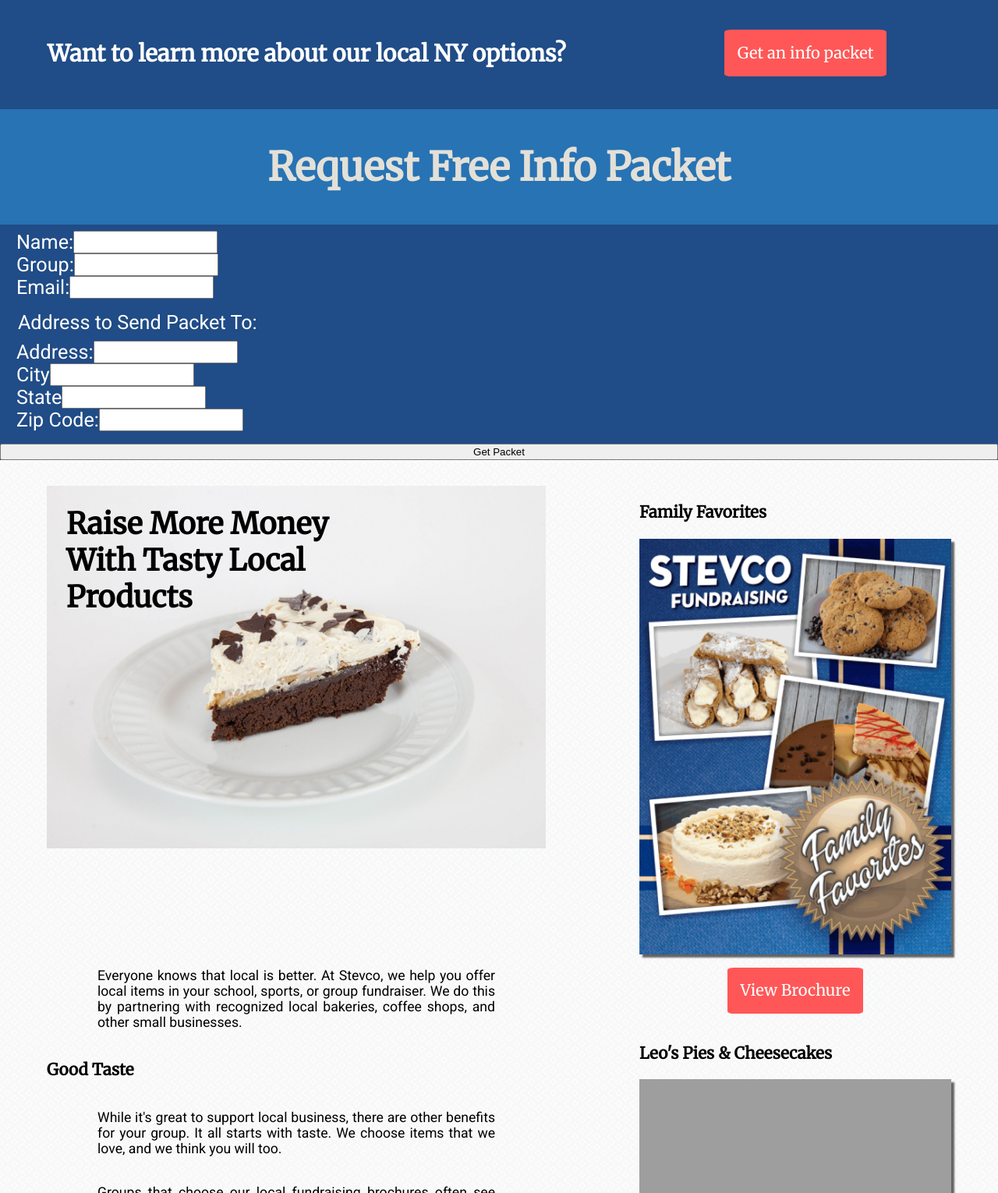
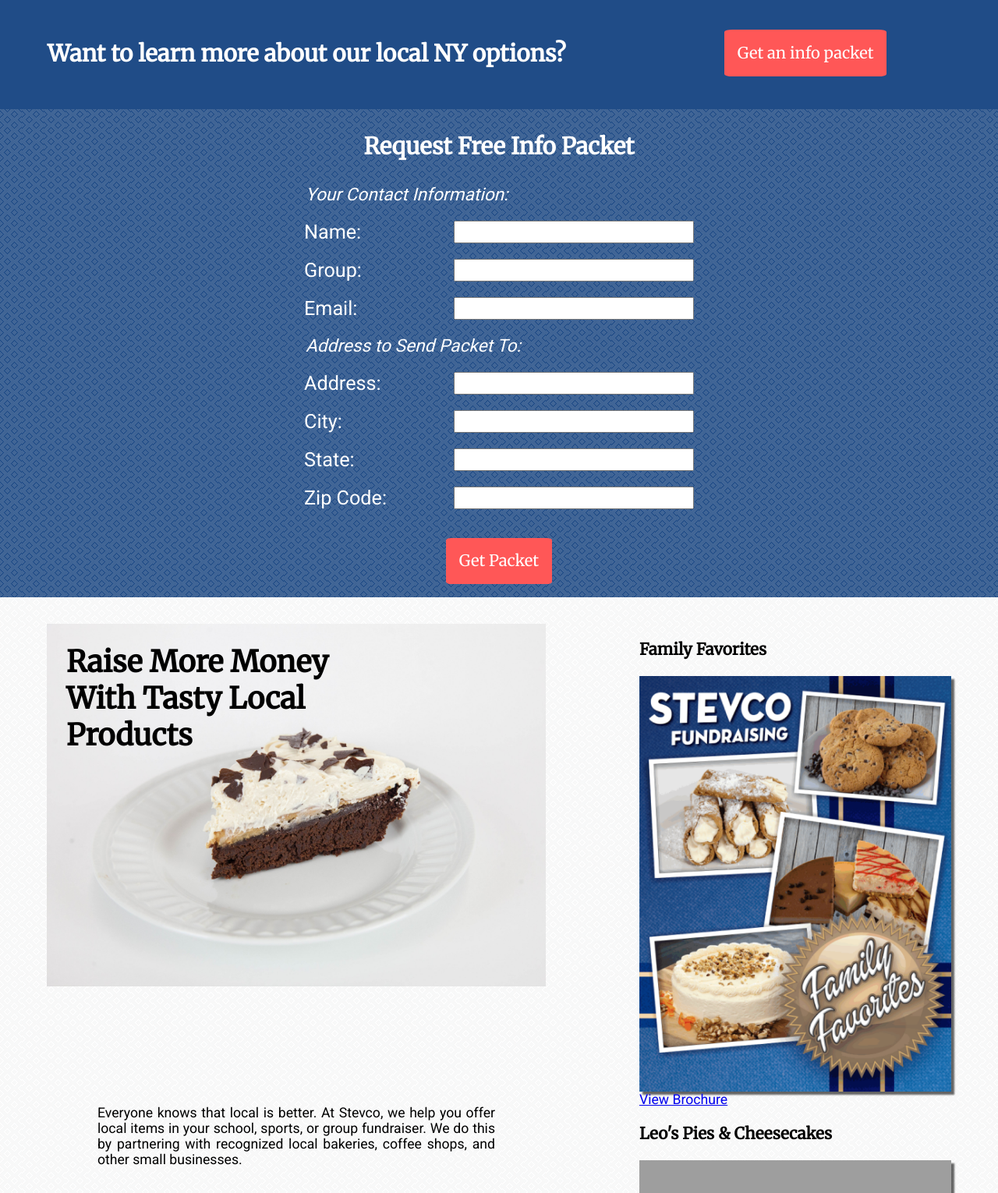
Before and after one commit to bradfordshimp/stevco, a PHP site: page / in a window 1280 px wide, after a click on "Get an info packet". Shown: the part 390-1920 px from the top of the page at 78% size. Run offline with PHP 8.4, Linux system fonts and the light colour scheme; grey boxes are pictures that could not be loaded.

Commit message:
Prettified form and started to organize css

```diff
--- a/css/style.css
+++ b/css/style.css
@@ -8,6 +8,31 @@
 #9F713F Sienna
 #ff5757 Heart
 */
+
+/* -- Elements -- */
+
+.big-button {
+    display: block;
+    align-self: center;
+    background-color: #ff5757;
+    color: white;
+    padding: 1rem;
+    font-size: 1.2rem;
+    border-radius: 5%;
+    font-family: 'Merriweather', serif;
+    text-decoration: none;
+    margin: 1rem;
+}
+
+.bowtie {
+    width: 30px;
+}
+
+.brochuresmall {
+    width: 400px;
+    box-shadow: 4px 4px 2px rgba(0, 0, 0, .6);
+}
+
 
 /* -- Flex -- */
 
@@ -20,18 +45,45 @@
     display: flex;
     flex-direction: column;
     justify-content: space-between;
+}
 
+.flex-column-center {
+    display: flex;
+    flex-direction: column;
+    justify-content: center;
+    align-items: center;
 }
+
+
 
 .flexarticle {
     display: flex;
     flex-direction: column;
 }
 
+.spacebetween {
+    justify-content: space-between;
+}
+
+
+
 /* -- Form -- */
+
+button {
+    max-width: 200px;
+    margin: 10px 0;
+    border: none;
+}
 
 fieldset {
     border: none;
+    width: 100%;
+    padding: 10px 10px;
+}
+
+form {
+    max-width: 500px;
+    margin: auto;
 }
 
 #form-top {
@@ -42,9 +94,20 @@
     display: block;
 }
 
+input {
+    width: 300px;
+}
 
+legend {
+    font-size: 90%;
+    font-style: italic;
+}
 
-/* -- Main Elements -- */
+/* -- Padding, Margins and Alignment -- */
+
+.align-right {
+    text-align: right;
+}
 
 article,
 aside {
@@ -52,6 +115,8 @@
     padding: 1rem;
 
 }
+
+/* -- Main Elements -- */
 
 article header {
     background-color: inherit;
@@ -72,40 +137,25 @@
     color: inherit;
 }
 
-.bigbutton {
-    display: block;
-    align-self: center;
-    background-color: #ff5757;
-    color: white;
-    padding: 1rem;
-    font-size: 1.2rem;
-    border-radius: 5%;
-    font-family: 'Merriweather', serif;
-    text-decoration: none;
-    margin: 1rem;
+.border {
+    border: 5px solid black;
 }
 
-.bowtie {
-    width: 30px;
-}
+
 .boxheader {
     font-size: 2rem;
 }
 
-.brochuresmall {
-    width: 400px;
-    box-shadow: 4px 4px 2px rgba(0, 0, 0, .6);
-}
+
 
 /*.brochuresmall:hover {
     transform: scale(1.4, 1.4);
 }*/
 
 
-header {
+.bright-blue {
     background-color: #2773B4;
-    display: flex;
-    flex-direction: column;
+
 }
 
 header h1 {
@@ -200,6 +250,10 @@
     text-align: justify;
 }
 
+.pad-vert {
+    padding: 10px 0;
+}
+
 #pbpie {
     background-image: url("../images/pie.jpg");
     height: 600px;
@@ -211,7 +265,7 @@
     justify-content: space-between;
 }
 
-#texture {
+.texture {
     background-image: url("../images/back-pattern.png");
 }
 
--- a/index.html
+++ b/index.html
@@ -22,7 +22,7 @@
                 <li><a href="#"> Get Started </a></li>
             </ul>
         </nav>
-        <section class="flex spacebetween vertcenter" id="texture">
+        <section class="flex spacebetween vertcenter bright-blue texture">
             <h1 class="boxheader">
                 Local Fundraising Makes a Difference
             </h1>
@@ -31,27 +31,28 @@
 
     </header>
     <section class="banner flex">
-        <header class="nobgcolor">
+        <header>
             <h3> Want to learn more about our local NY options? </h3>
         </header>
-        <p><a href="#form-top" class="bigbutton"> Get an info packet </a></p>
+        <p><a href="#form-top" class="big-button"> Get an info packet </a></p>
     </section>
-    <section class="form banner" id="form-top">
-        <form action="index.html" method="POST" class="flex-column">
+    <section class="banner texture" id="form-top">
+        <form action="index.html" method="POST" class="flex-column-center">
             <header>
-                <h1> Request Free Info Packet </h1>
+                <h3> Request Free Info Packet </h3>
             </header>
 
             <fieldset class="flex-column">
-                <div class="flex">
+                <legend> Your Contact Information: </legend>
+                <div class="flex spacebetween pad-vert">
                     <label for="name"> Name: </label>
                     <input type="text" id="name" name="user_name">
                 </div>
-                <div class="flex">
+                <div class="flex spacebetween pad-vert">
                     <label for="group"> Group: </label>
                     <input type="text" id="group" name="user_group">
                 </div>
-                <div class="flex">
+                <div class="flex spacebetween pad-vert">
                     <label for="mail"> Email: </label>
                     <input type="email" id="email" name="user_email">
                 </div>
@@ -59,28 +60,25 @@
 
             <fieldset class="flex-column">
                 <legend> Address to Send Packet To:</legend>
-                <div class="flex">
-
+                <div class="flex spacebetween pad-vert">
                     <label for="address1"> Address: </label>
                     <input type="text" id="address1" name="user_address1">
                 </div>
-                <div class="flex">
-                    <label for="city"> City </label>
+                <div class="flex spacebetween pad-vert">
+                    <label for="city"> City: </label>
                     <input type="text" id="city" name="user_city">
                 </div>
-                <div class="flex">
-                    <label for="state"> State </label>
+                <div class="flex spacebetween pad-vert">
+                    <label for="state"> State: </label>
                     <input type="text" id="state" name="user_state">
                 </div>
-                <div class="flex">
+                <div class="flex spacebetween pad-vert">
                     <label for="zip"> Zip Code: </label>
                     <input type="number" id="zip" name="user_zip">
                 </div>
-
-
             </fieldset>
 
-            <button type="submit"> Get Packet </button>
+            <button type="submit" class="big-button"> Get Packet </button>
         </form>
     </section>
     <main>
@@ -145,7 +143,7 @@
         <header class="nobgcolor">
             <h3> Want to learn more about our local NY options? </h3>
         </header>
-        <p><a href="#" class="bigbutton"> Get an info packet </a></p>
+        <p><a href="#" class="big-button"> Get an info packet </a></p>
     </section>
 
 
```
